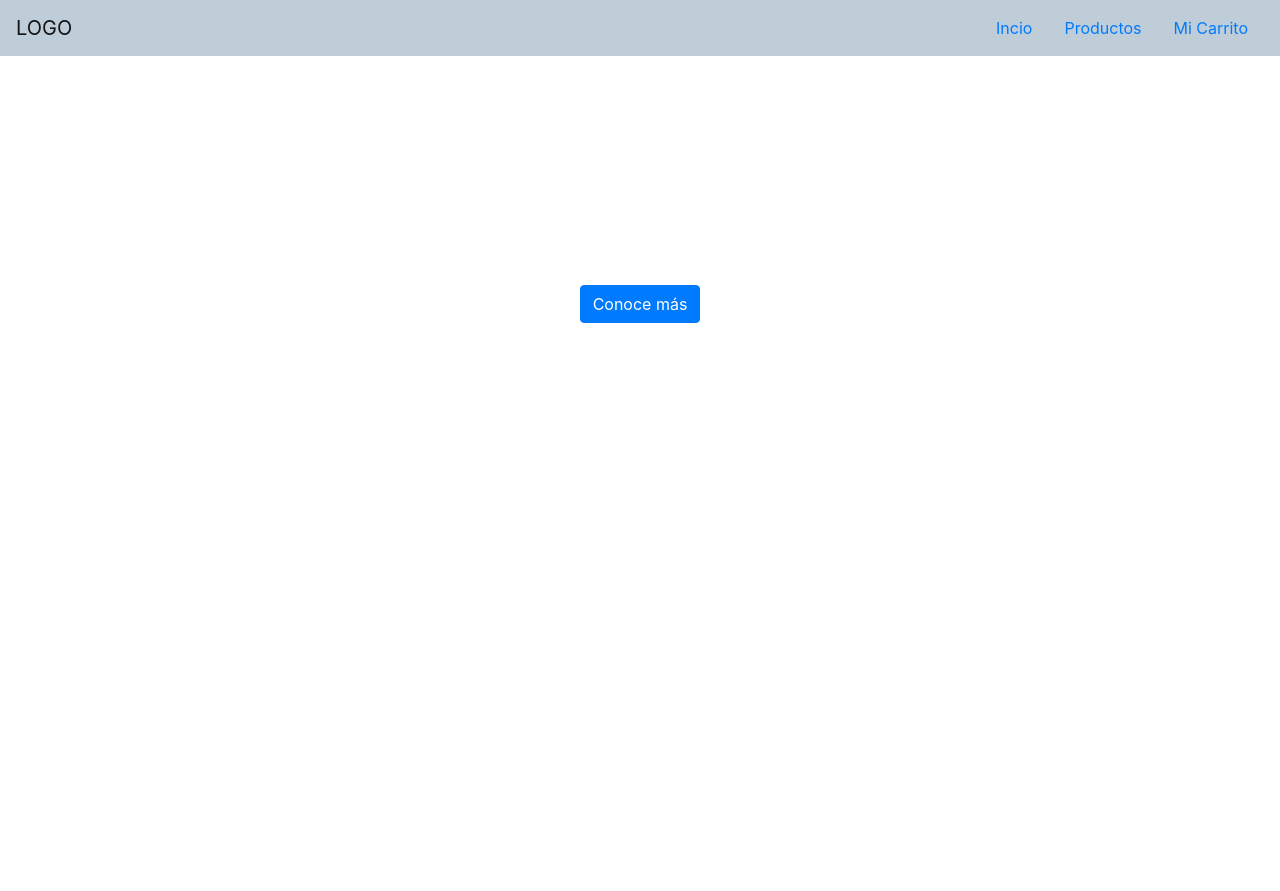
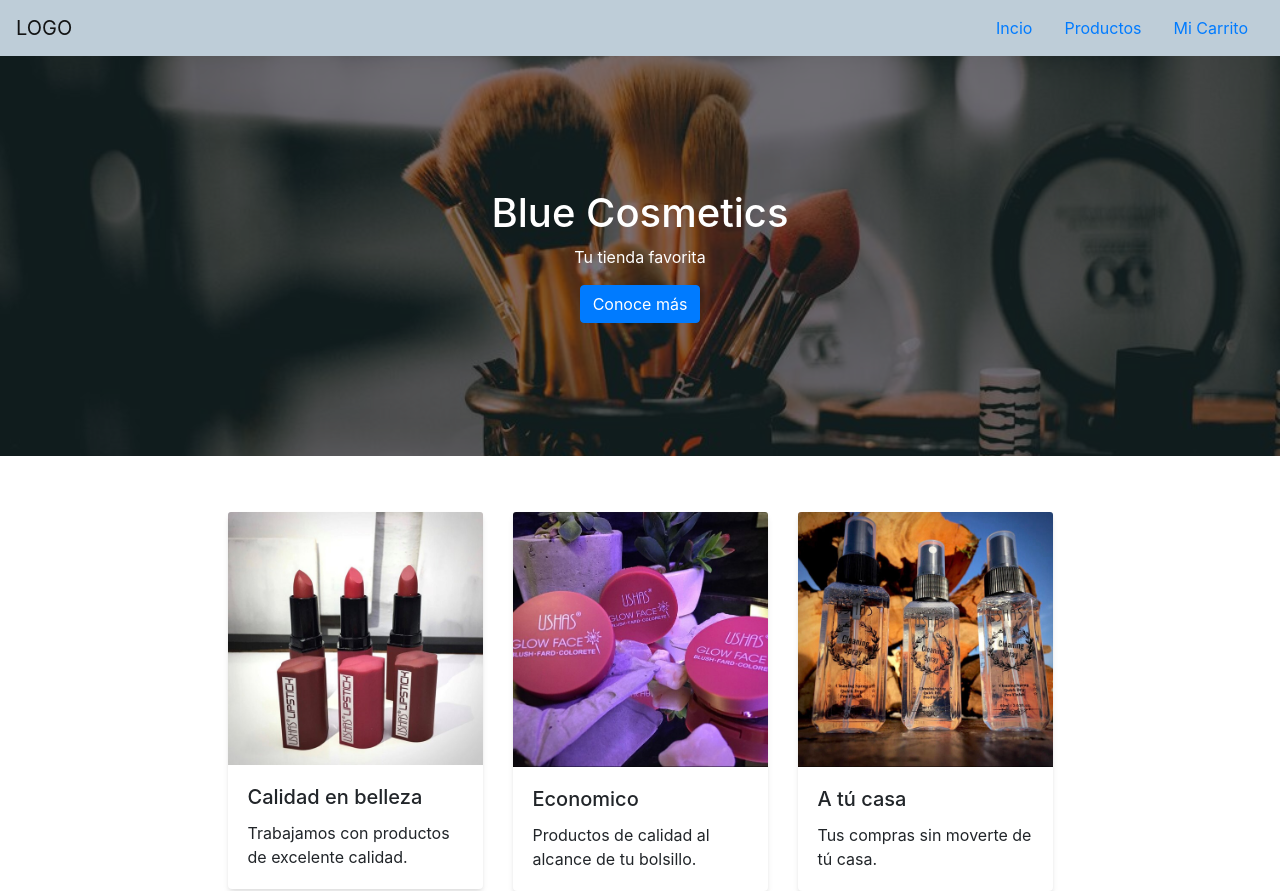
Before and after one commit to cristiannavarro21/api-alternativo, a plain HTML site: page index.html in a window 1280 px wide. Before the commit the page ends 800 px from the top, so only its background shows below. Drawn offline with nearby package versions, Linux system fonts and the light colour scheme.

Commit message:
pagina principal

```diff
--- a/CSS/estilo.css
+++ b/CSS/estilo.css
@@ -4,6 +4,15 @@ body {
 
 .cover {
     height: 400px;
-    background-image:img/fondo.jpg ;
+    background-image:url(https://cristiannavarro21.github.io/api-alternativo/img/fondo.jpg);
     color: white;
+    background-size: cover;
+    background-position: center;
+    background-color: rgba(0,0,0,0.5);
+    background-blend-mode: darken;
 }
+
+.card {
+    border: 0!important;
+    box-shadow: 0 4px 6px -1px rgba(0,0,0,0.1), 0 2px 4px -1px rgba(0,0,0,0.06);
+}
--- a/index.html
+++ b/index.html
@@ -34,6 +34,42 @@
             </button>
         </div>
     </header>
+    <section>
+        <div class="container mt-5">
+            <div class="row justify-content-center">
+                <div class="col-12 col-sm-6 col-md-4 col-lg-3 mt-2">
+                    <div class="card">
+                        <img src="img/IMG-4.jpg" class="card-img-top" alt="Lapiz labial">
+                        <div class="card-body">
+                            <h5 class="card-title">Calidad en belleza</h5>
+                            <p class="card-text">Trabajamos con productos de excelente calidad.</p>
+                        </div>
+                    </div>
+                </div>
+                <div class="col-12 col-sm-6 col-md-4 col-lg-3 mt-2">
+                    <div class="card">
+                        <img src="img/IMG-1.jpg" class="card-img-top" alt="Lapiz labial">
+                        <div class="card-body">
+                            <h5 class="card-title">Economico</h5>
+                            <p class="card-text">Productos de calidad al alcance de tu
+                                bolsillo.
+                            </p>
+                        </div>
+                    </div>
+                </div>
+                <div class="col-12 col-sm-6 col-md-4 col-lg-3 mt-2">
+                    <div class="card">
+                        <img src="img/IMG-3.jpg" class="card-img-top" alt="Lapiz labial">
+                        <div class="card-body">
+                            <h5 class="card-title">A tú casa</h5>
+                            <p class="card-text">Tus compras sin moverte de tú casa.</p>
+                        </div>
+                    </div>
+                </div>
+            </div>
+        </div>
+
+    </section>
 </body>
 
 </html>
```
Also changed, not shown: img/IMG-1.jpg (added), img/IMG-2.jpg (added), img/IMG-3.jpg (added), img/IMG-4.jpg (added).
